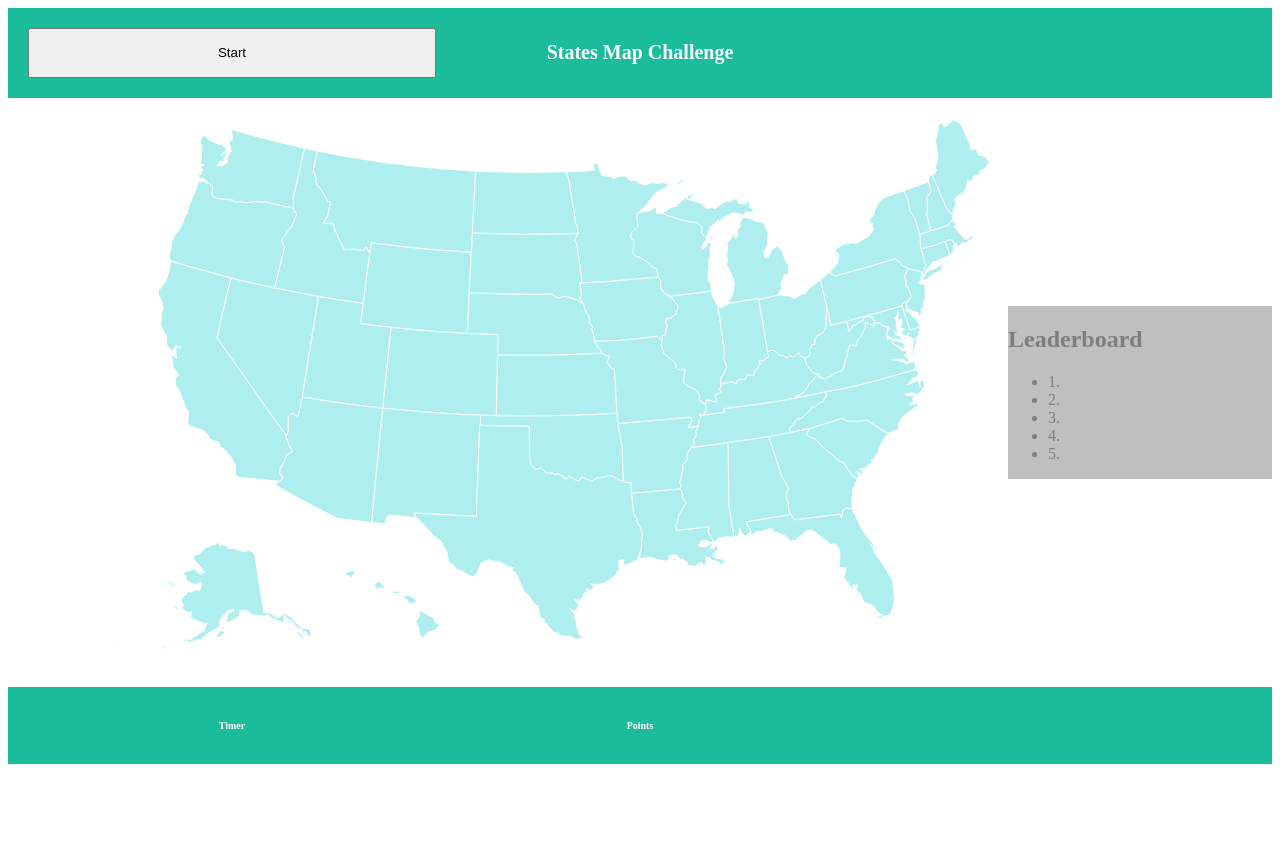
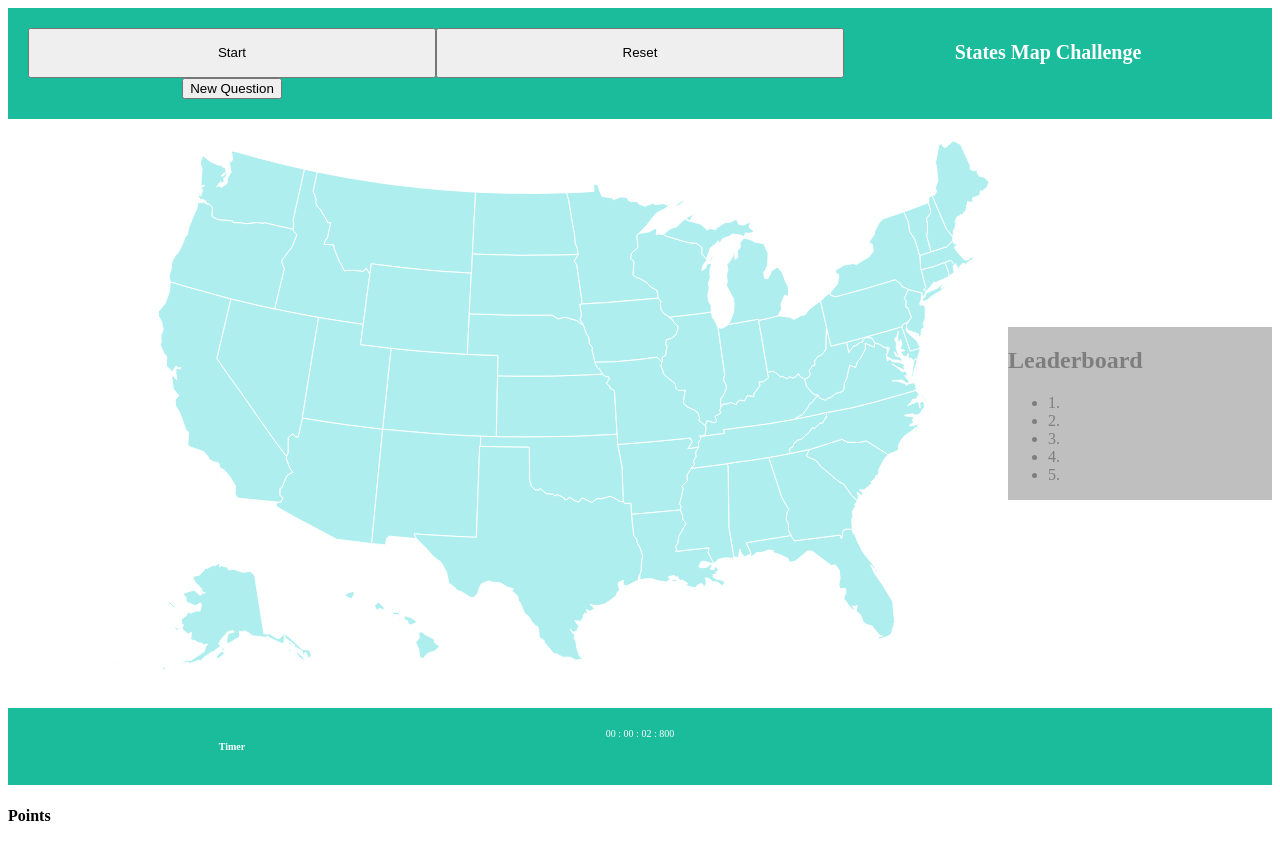
Before and after one commit to LightPegasus/498-Final, a plain HTML site: page index.html in a window 1280 px wide. Both pictures are taken after a click on the button "Start". Before the commit the page ends 800 px from the top, so only its background shows below. Drawn offline with Linux system fonts and the light colour scheme.

Commit message:
update button functions

```diff
--- a/index.html
+++ b/index.html
@@ -11,8 +11,13 @@
 </head>
 <body>
     <div id="nav_bar_top">
-        <button>Start</button>
+        <button id="startTimer">Start</button>
+        <button id="resetTimer">Reset</button>
         <h1>States Map Challenge</h1>
+        <div id = "question display">
+            <!-- questions will display here -->
+            <button onclick = "newQuestion()"> New Question </button>
+        </div>
     </div>
     <div id="container">
         <div id="details-box"></div>
@@ -463,6 +468,64 @@
     </div>
     <div id="nav_bar_bot">
         <h4>Timer</h4>
+
+        <div class="container">
+            <div class="timerDisplay">
+                00 : 00 : 00 : 000
+            </div>
+            <!--
+            <div class="buttons">
+                <button id="pauseTimer">Pause</button>
+                <button id="startTimer">Start</button>
+                <button id="resetTimer">Reset</button>
+            </div>
+            -->
+        </div>
+        </div>
+        <script>
+            let [milliseconds,seconds,minutes,hours] = [0,0,0,0];
+            let timerRef = document.querySelector('.timerDisplay');
+            let int = null;
+            document.getElementById('startTimer').addEventListener('click', ()=>{
+                if(int!==null){
+                    clearInterval(int);
+                }
+                int = setInterval(displayTimer,10);
+            });
+
+
+
+            // document.getElementById('pauseTimer').addEventListener('click', ()=>{
+            //     clearInterval(int);
+            // });
+
+            document.getElementById('resetTimer').addEventListener('click', ()=>{
+                clearInterval(int);
+                [milliseconds,seconds,minutes,hours] = [0,0,0,0];
+                timerRef.innerHTML = '00 : 00 : 00 : 000 ';
+            });
+            function displayTimer(){
+                milliseconds+=10;
+                if(milliseconds == 1000){
+                    milliseconds = 0;
+                    seconds++;
+                    if(seconds == 60){
+                        seconds = 0;
+                        minutes++;
+                        if(minutes == 60){
+                            minutes = 0;
+                            hours++;
+                        }
+                    }
+                }
+            let h = hours < 10 ? "0" + hours : hours;
+            let m = minutes < 10 ? "0" + minutes : minutes;
+            let s = seconds < 10 ? "0" + seconds : seconds;
+            let ms = milliseconds < 10 ? "00" + milliseconds : milliseconds < 100 ? "0" + milliseconds : milliseconds;
+
+            timerRef.innerHTML = ` ${h} : ${m} : ${s} : ${ms}`;
+            }
+        </script>
         <h4>Points</h4>
     </div>
 </body>
--- a/index.js
+++ b/index.js
@@ -16,3 +16,15 @@ window.onmousemove = function (e) {
     tooltipSpan.style.top = (y + 20) + 'px';
     tooltipSpan.style.left = (x) + 'px';
 };
+
+var stateNames = ['Alabama', 'Alaska', 'Arizona', 'Arkansas', 'California', 'Colorado', 'Connecticut', 'Delaware', 'Florida',
+                'Georgia', 'Hawaii', 'Idaho', 'Illinois', 'Indiana', 'Iowa','Kansas','Kentucky','Louisiana','Maine','Maryland','Massachusetts',
+                'Michigan','Minnesota','Mississippi','Missouri','Montana','Nebraska','Nevada','New Hampshire','New Jersey','New Mexico','New York',
+                'North Carolina','North Dakota','Ohio','Oklahoma','Oregon','Pennsylvania','Rhode Island','South Carolina','South Dakota',
+                'Tennessee','Texas','Utah','Vermont','Virginia','Washington','West Virginia','Wisconsin','Wyoming,']
+
+
+function newQuestion() {
+    var randomNumber = Math.floor(Math.random()*(stateNames.length));
+    document.getElementById('question display').innerHTML = stateNames[randomNumber];
+}
--- a/styles.css
+++ b/styles.css
@@ -1,4 +1,3 @@
-
 #nav_bar_top{
     display: grid;
     grid-template-columns: 1fr 1fr 1fr;
```
